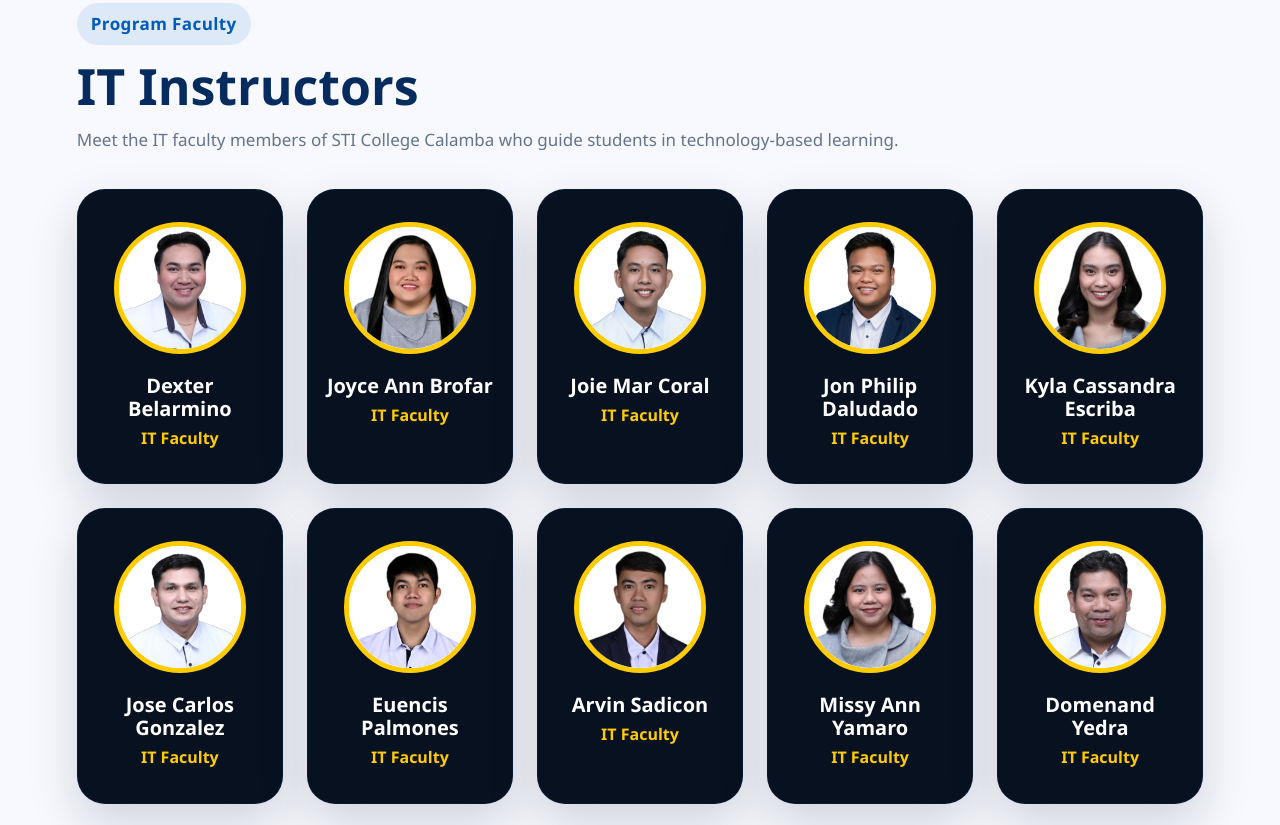
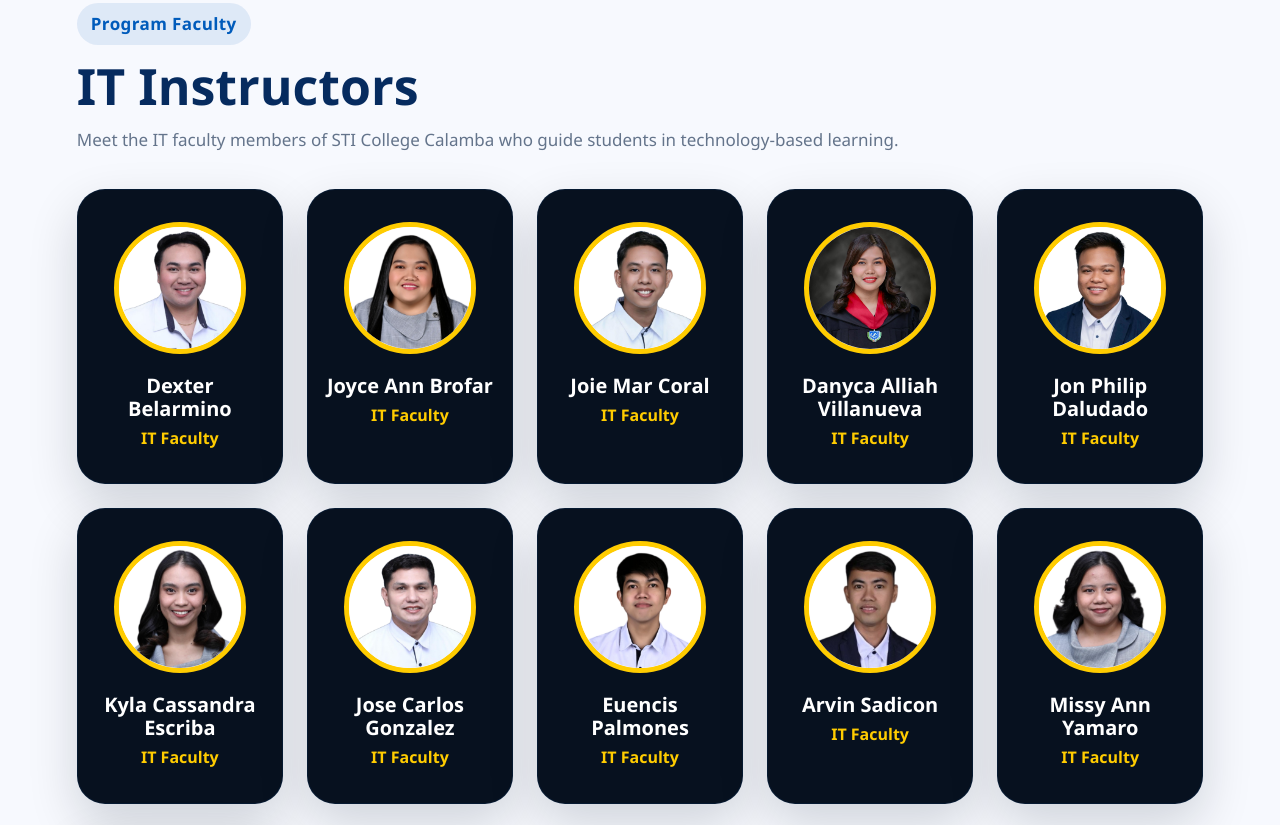
Before and after one commit to MagaanAnna-cmd/sti-college-calamba-website, a plain HTML site: page index.html in a window 1280 px wide. Shown: the part 2461-3286 px from the top of the page. Drawn offline with Linux system fonts and the light colour scheme.

Commit message:
Update index.html

```diff
--- a/index.html
+++ b/index.html
@@ -213,6 +213,12 @@
       </div>
 
       <div class="faculty-card">
+        <img src="images/danyca-alliah-villanueva.png" alt="Danyca Alliah Villanueva" class="faculty-img">
+        <h3>Danyca Alliah Villanueva</h3>
+        <p>IT Faculty</p>
+      </div>
+
+      <div class="faculty-card">
         <img src="images/jon-philip-daludado.png" alt="Jon Philip Daludado" class="faculty-img">
         <h3>Jon Philip Daludado</h3>
         <p>IT Faculty</p>
```
